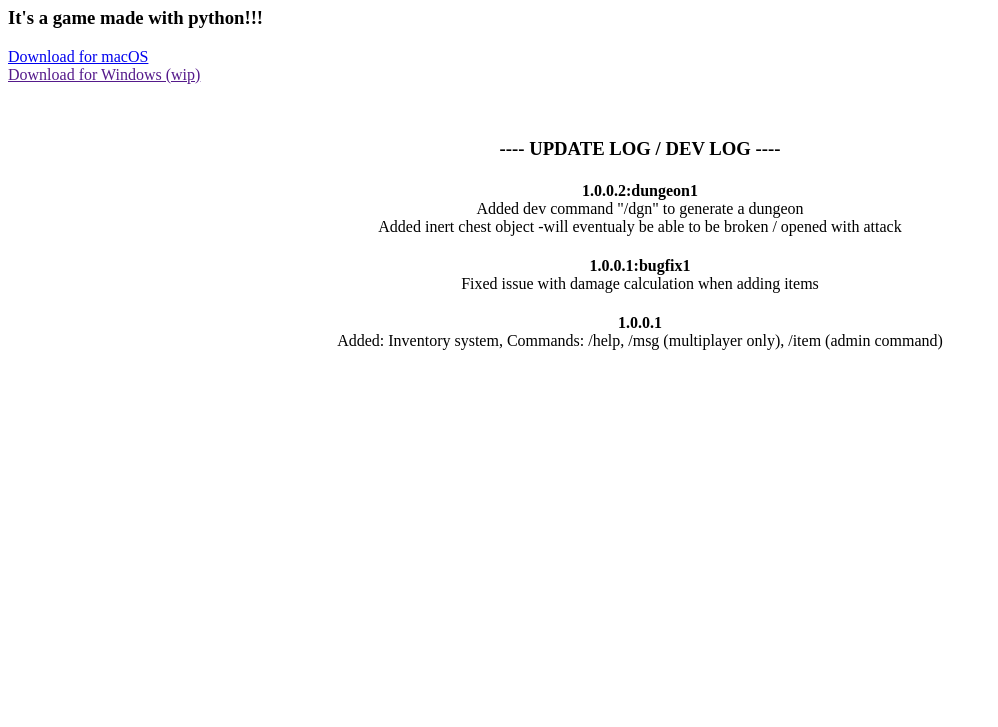
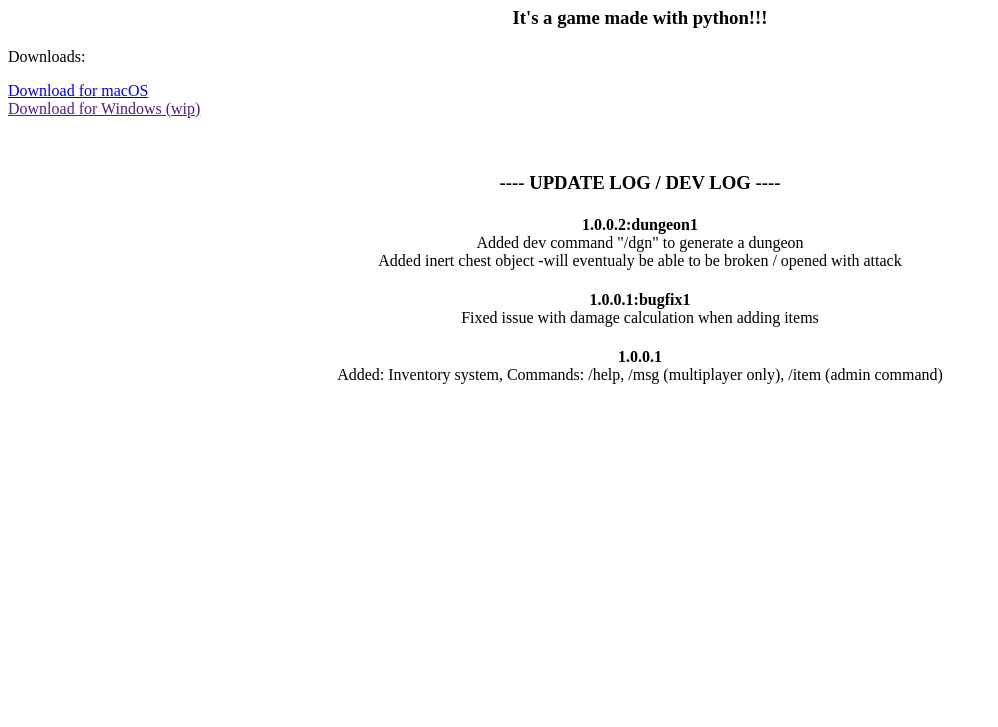
Before and after one commit to Meggy-Mode-Alt/pyGame, a plain HTML site: page index.html in a window 1280 px wide. Shown: the part 73-800 px from the top of the page, without its empty margins (0-998 px from the left). Drawn offline with Linux system fonts and the light colour scheme.

Commit message:
Update index.html

```diff
--- a/index.html
+++ b/index.html
@@ -9,7 +9,8 @@
 
 <body>
     <h1 style="text-align: center;">pyGame</h1>
-    <h3>It's a game made with python!!!</h3>
+    <h3 style="text-align: center;">It's a game made with python!!!</h3>
+    <p>Downloads:</p>
     <a href="https://drive.usercontent.google.com/u/0/uc?id=16QgA6Q8N_TpGN5azWYHL7Ri_-QvJWF6E&export=download">
         Download for macOS
     </a>
```
